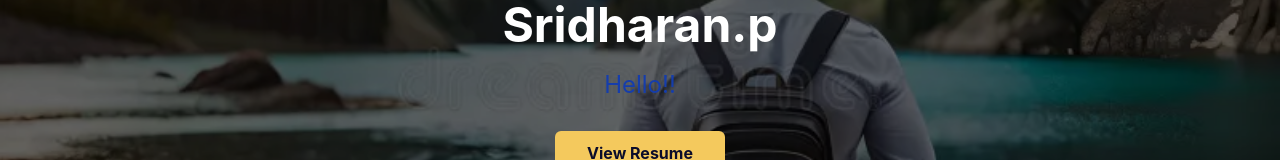
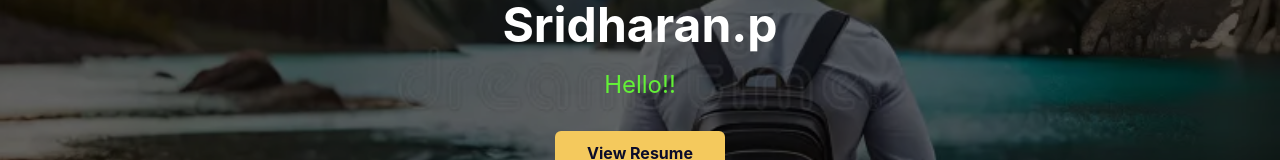
Before and after one commit to Sri-0020/sridharp, a React (Create React App) app: page /resume in a window 1280 px wide. Shown: the part 412-572 px from the top of the page. Built offline with nearby package versions, Linux system fonts and the light colour scheme.

Commit message:
resume css

```diff
--- a/src/styles/Resume.module.css
+++ b/src/styles/Resume.module.css
@@ -32,7 +32,7 @@
 .role {
   font-size: 1.5rem;
   margin-bottom: 2rem;
-  color: #153dac;
+  color: #63f137;
 }
 
 .viewBtn {
```
